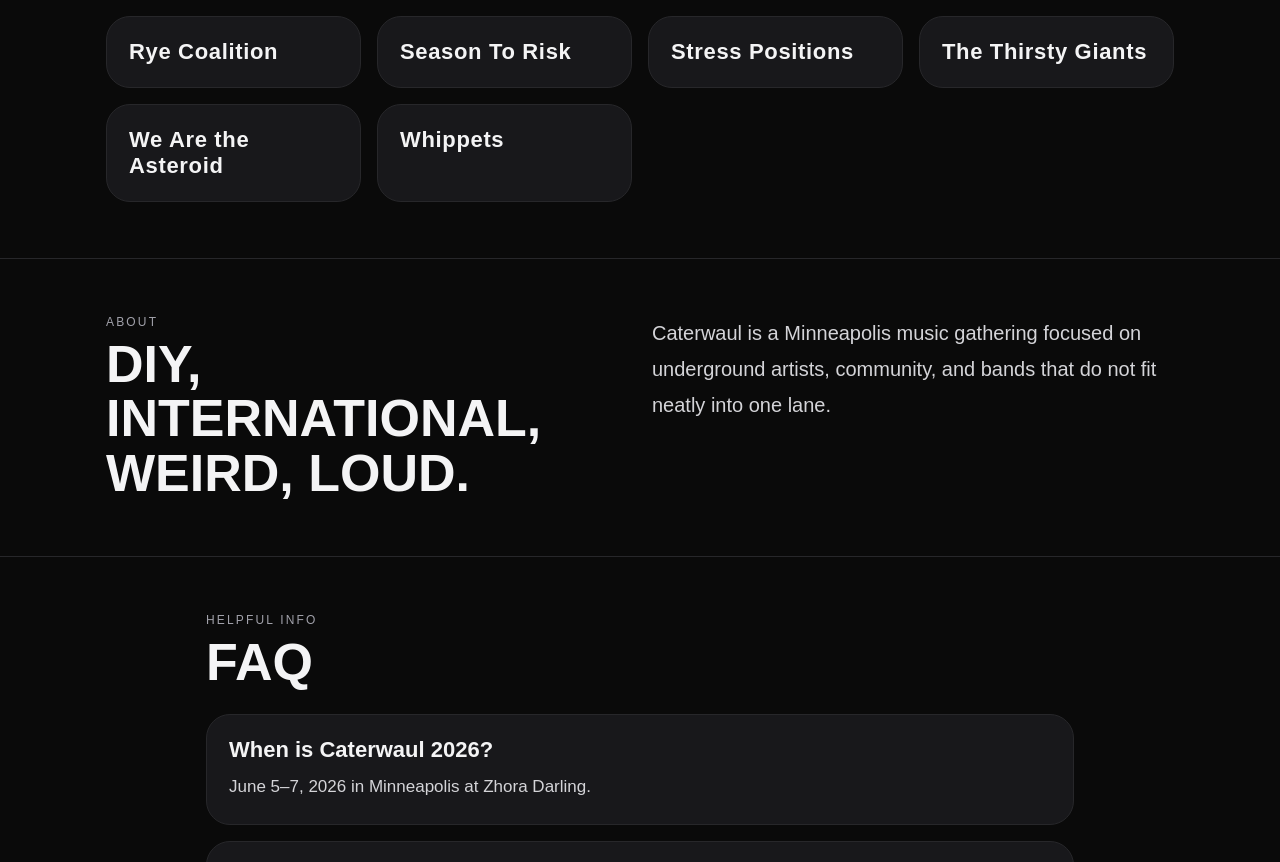
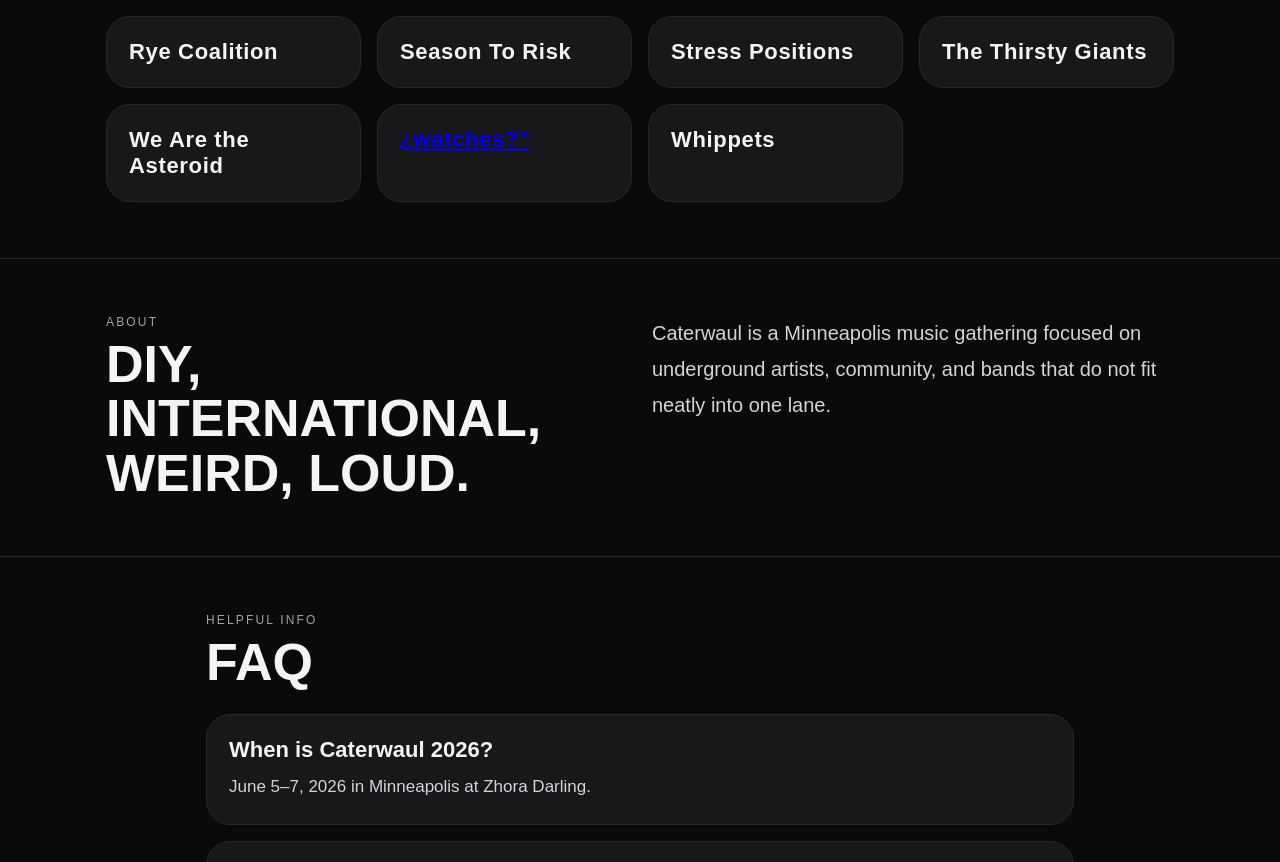
Before and after one commit to rainerfronz/Caterwaul-site, a React (Vite) app: page /site in a window 1280 px wide. Shown: the part 1208-2070 px from the top of the page. Built offline with nearby package versions, Linux system fonts and the light colour scheme.

Commit message:
fix watches link
parethes

```diff
--- a/src/data/siteData.jsx
+++ b/src/data/siteData.jsx
@@ -33,7 +33,7 @@ export const lineup = [
 	'Stress Positions',
 	'The Thirsty Giants',
 	'We Are the Asteroid',
-	/*<a href= "https://watchesnc.bandcamp.com/>"¿watches?"</a>,*/
+	<a href= "https://watchesnc.bandcamp.com/">¿watches?"</a>,
 	'Whippets',
 ];
 
```
